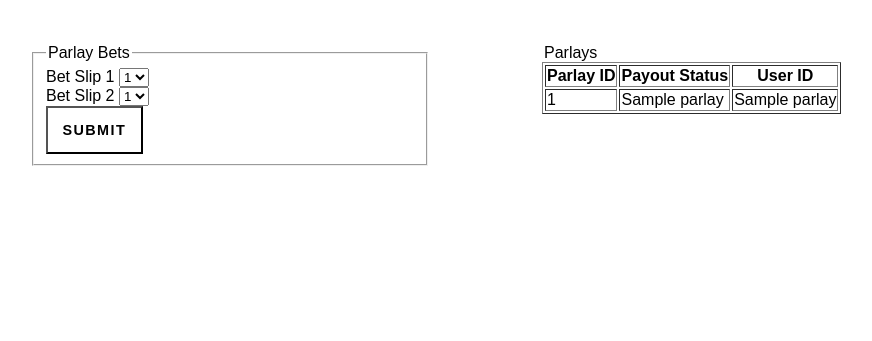
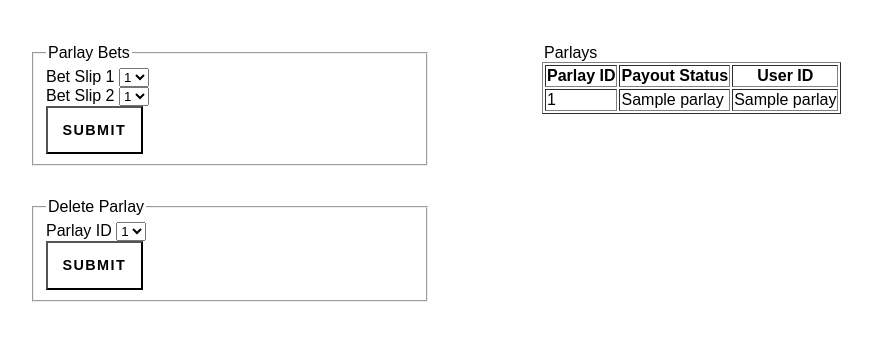
Before and after one commit to tate-jenkins/CS340, a Flask app: template templates/parlays.html in a window 1280 px wide. Shown: the part 133-474 px from the top of the page, without its empty margins (154-1026 px from the left). Run offline with Flask 2, Linux system fonts and the light colour scheme; the template is opened without the code that fills it: most values are stand-ins (such as "Sample title", 1, 10 or a date in 2020); parts of the project's set-up code (start-up, migrations or seed data) failed here and were passed over; some libraries are stand-ins or nearby versions.

Commit message:
parlay insert and delete working

```diff
--- a/templates/parlays.html
+++ b/templates/parlays.html
@@ -29,7 +29,23 @@
         <input type="submit" class="button">
     </fieldset>
 </form>
-</div></div>
+</div>
+<div class="form-wrapper">
+    <form method="POST" action="">
+        <fieldset>
+            <legend>Delete Parlay</legend>
+            <label for="parlay_delete">Parlay ID</label>
+            <select name="parlay_delete" id="parlay_delete">
+                {% for parlay in parlays %}
+                    <option value="{{ parlay[0] }}">{{parlay[0]}}</option>
+                {% endfor %}
+            </select>
+            <br>
+            <input type="submit" class="button">
+        </fieldset>
+    </form>
+    </div>
+</div>
 
 <div class="column">
 
```
